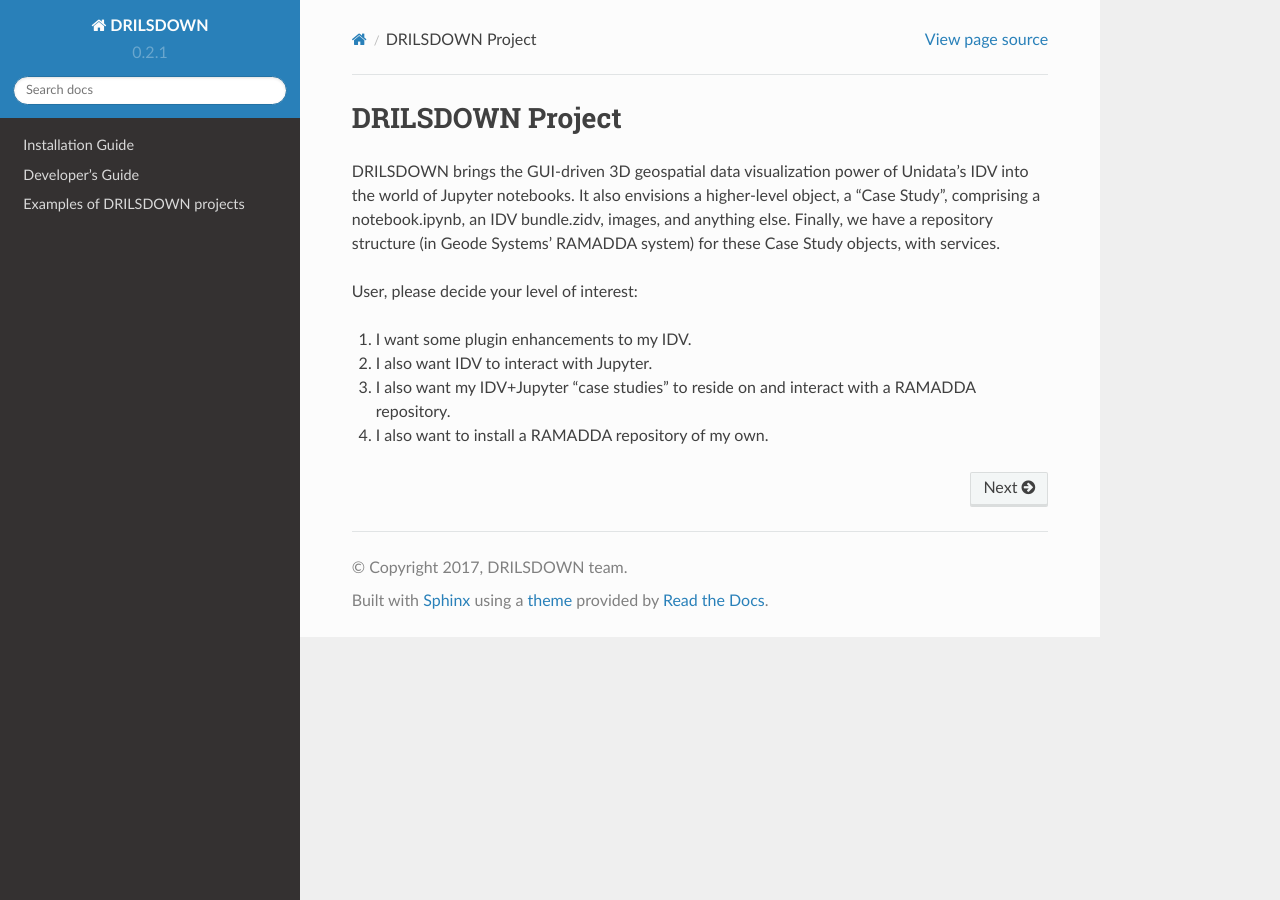
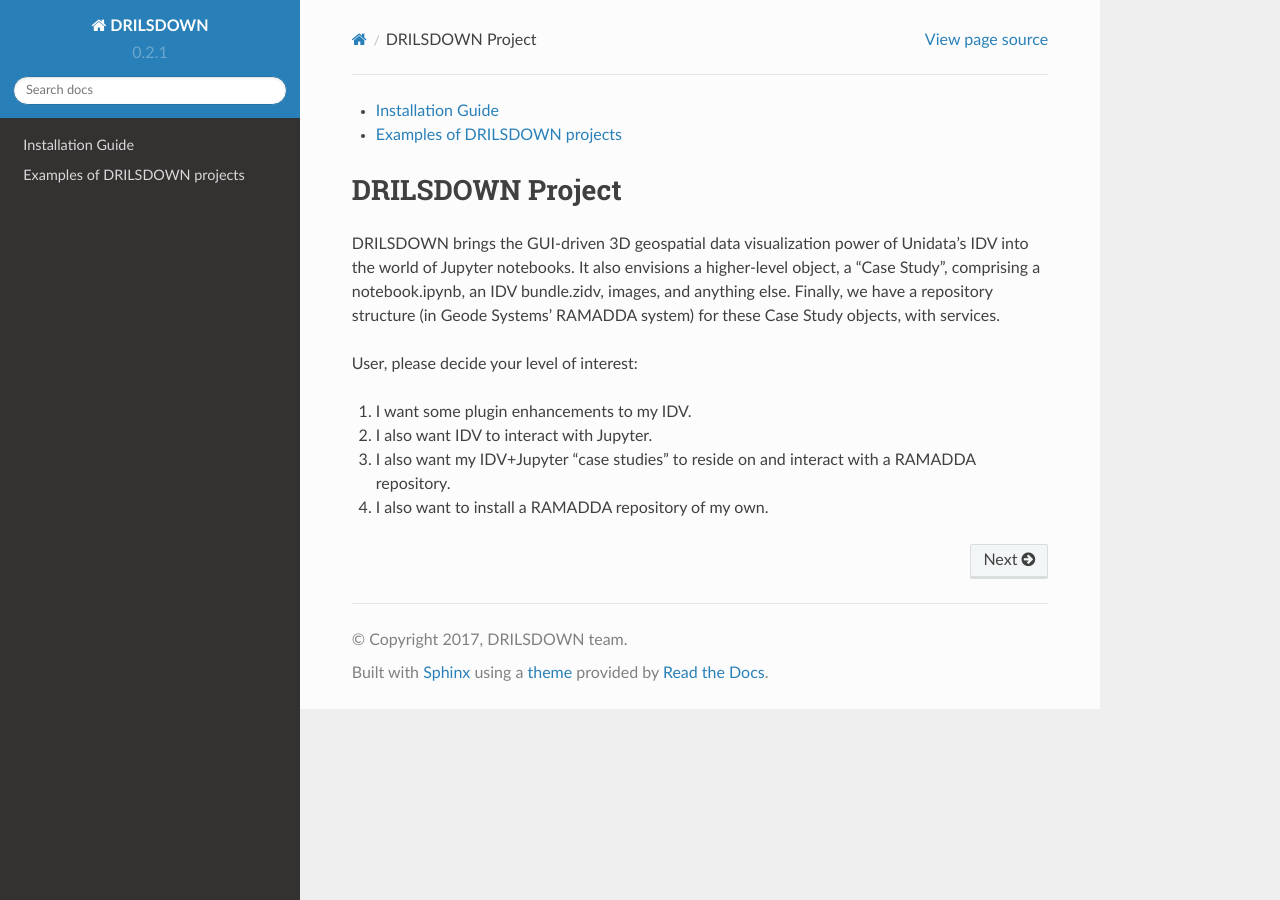
Before and after one commit to Unidata/drilsdown, a Sphinx documentation site: the page built from docs/index.rst, in a window 1280 px wide. Built offline with Sphinx 7.4.7 and the Read the Docs theme 2.0.0, drawn with Linux system fonts in a browser that asks for light colours; pages that are not in the unit, such as notebooks, are missing from menus; part of the change alters nothing that is shown.

```diff
--- a/docs/index.rst
+++ b/docs/index.rst
@@ -5,11 +5,9 @@
 
 
 .. toctree::
-   :maxdepth: 2
-   :hidden:
+   :maxdepth: 1
 
    installguide
-   devguide
    examples
 
 
```
